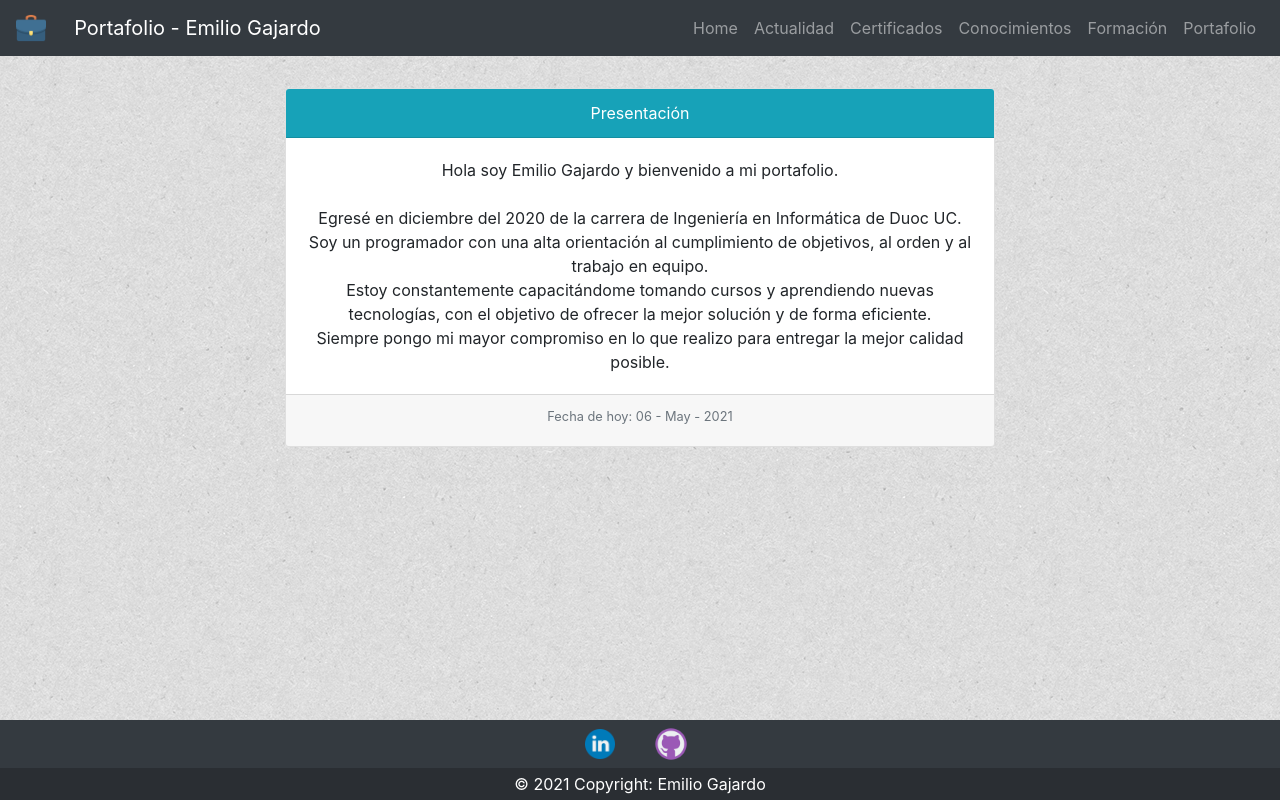
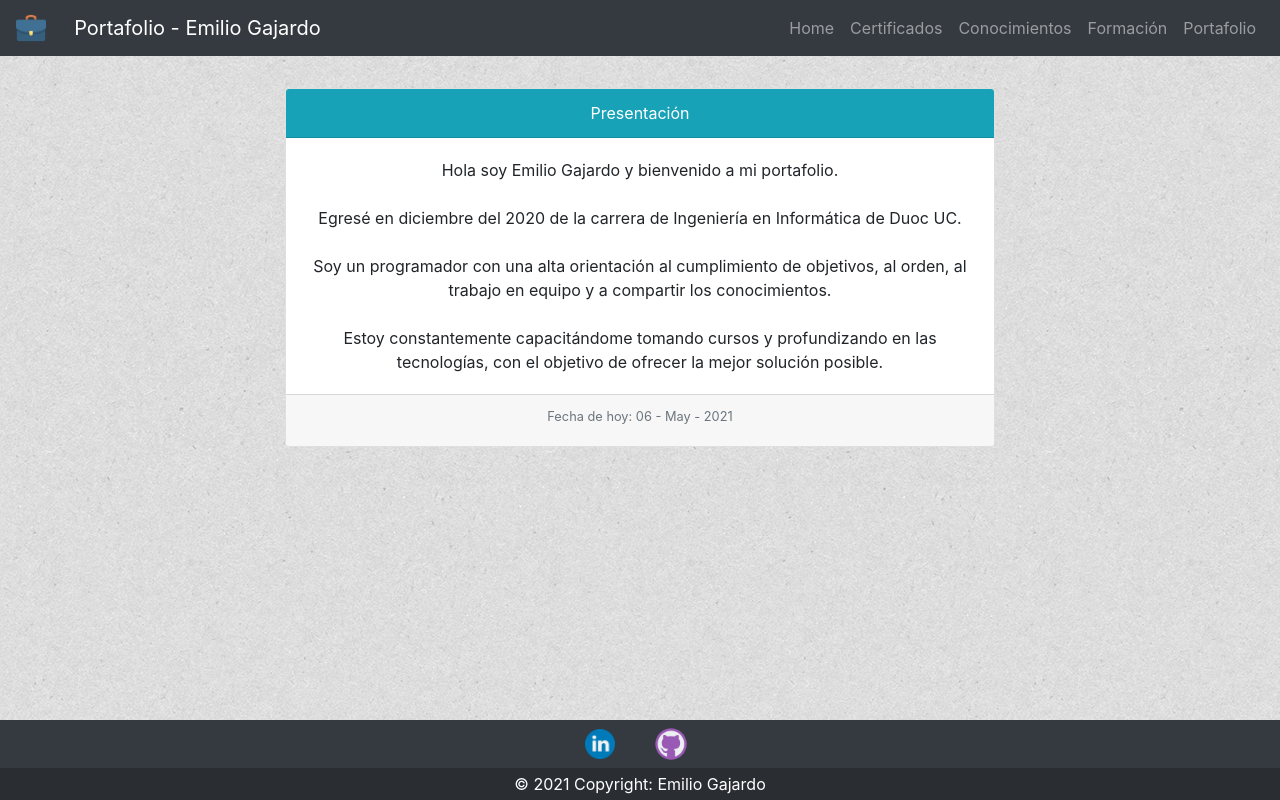
Before and after one commit to emilio-gajardo/portafolio, an Angular app: page / in a window 1280 px wide. Built offline with nearby package versions, Linux system fonts and the light colour scheme.

Commit message:
Modificación de modulo actualidad

```diff
--- a/src/app/components/navbar/navbar.component.html
+++ b/src/app/components/navbar/navbar.component.html
@@ -21,7 +21,7 @@
 
             <a class="nav-link" routerLinkActive="active" routerLink="home">Home</a>
 
-            <a class="nav-link" routerLinkActive="active" routerLink="actualidad">Actualidad</a>
+            <!-- <a class="nav-link" routerLinkActive="active" routerLink="actualidad">Actualidad</a> -->
 
             <a class="nav-link" routerLinkActive="active" routerLink="certificados">Certificados</a>
 
--- a/src/app/pages/home/home.component.html
+++ b/src/app/pages/home/home.component.html
@@ -15,16 +15,16 @@
                     <br>
                     <br>
                     Egresé en diciembre del 2020 de la carrera de Ingeniería en
-                    Informática
-                    de Duoc UC.
+                    Informática de Duoc UC.
                     <br>
-                    Soy un programador con una alta orientación al cumplimiento de objetivos, al orden y al trabajo en
-                    equipo.
                     <br>
-                    Estoy constantemente capacitándome tomando cursos y aprendiendo nuevas tecnologías, con el objetivo
-                    de ofrecer la mejor solución y de forma eficiente.
+                    Soy un programador con una alta orientación al cumplimiento de objetivos, al orden, al trabajo en
+                    equipo y a compartir los conocimientos.
                     <br>
-                    Siempre pongo mi mayor compromiso en lo que realizo para entregar la mejor calidad posible.
+                    <br>
+                    Estoy constantemente capacitándome tomando cursos y profundizando en las tecnologías, con el objetivo
+                    de ofrecer la mejor solución posible.
+                    <br>
                 </p>
             </div>
             <div class="card-footer text-muted pb-1">
```
